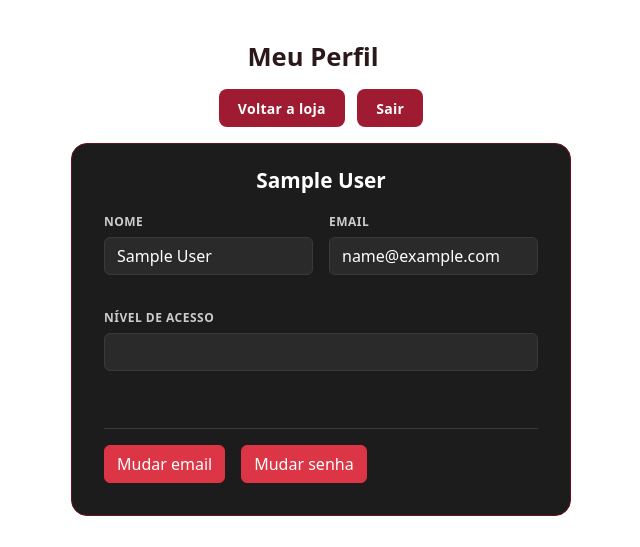
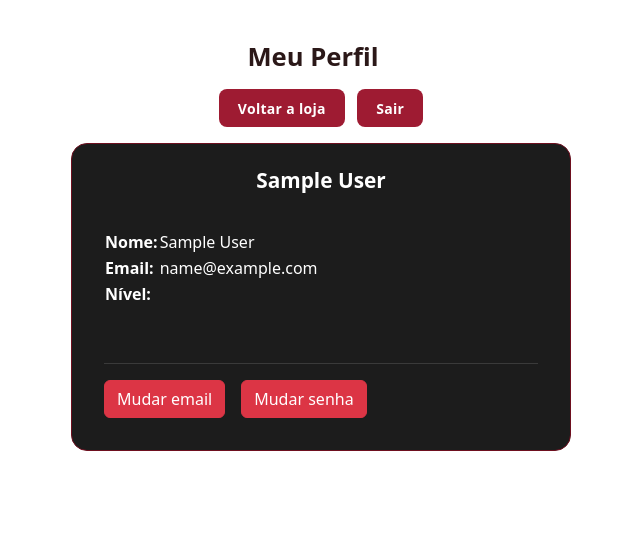
Before and after one commit to DanielKuhnDeAraujo/Crimsom-Site, a PHP site: page /verusuario.php in a window 1280 px wide. Shown: the part 60-607 px from the top of the page, without its empty margins (319-959 px from the left). Run offline with PHP 8.4, Linux system fonts and the light colour scheme; the visitor is signed in with stand-in values (Sample User, id 1).

Commit message:
mudanças no desing, mas vou melhorar mais depois.

```diff
--- a/verusuario.php
+++ b/verusuario.php
@@ -335,10 +335,33 @@ session_start(); ?>
                 <!-- Informações da carta (direita) -->
                 <div class="carta-info-panel form-wrap">
                     <h5 class="form-title"> <?= htmlspecialchars($NOME) ?>
-                    <span class="badge bg-secondary"><?= htmlspecialchars($NIVEL) ?></span>
+                        <span class="badge bg-secondary"><?= htmlspecialchars($NIVEL) ?></span>
                     </h5>
 
                     <div class="perfil-campos" style="display: flex; flex-wrap: wrap; gap: 1rem; margin-bottom: 1.5rem;">
+                        <table class="mb-3 mt-3">
+                            <tr class="">
+                                <th class="text-white">Nome:</th>
+                                <td class="text-white">
+                                    <?= htmlspecialchars($NOME) ?>
+                                </td>
+                            </tr>
+                            <tr >
+                                <th class="text-white">Email:</th>
+                                <td class="text-white">
+                                    <?= htmlspecialchars($EMAIL) ?>
+                                </td>
+                            </tr>
+                            <tr>
+                                <th class="text-white">Nível:</th>
+                                <td class="text-white">
+                                    <?= htmlspecialchars($NIVEL) ?>
+                                </td>
+                            </tr>
+                        </table>
+                    </div>
+
+                    <!--<div class="perfil-campos" style="display: flex; flex-wrap: wrap; gap: 1rem; margin-bottom: 1.5rem;">
                         <div class="form-group" style="flex: 1; min-width: 140px;">
                             <label>Nome</label>
                             <div class="form-static"><?= htmlspecialchars($NOME ?? '') ?></div>
@@ -351,7 +374,7 @@ session_start(); ?>
                             <label>Nível de acesso</label>
                             <div class="form-static"><?= htmlspecialchars($NIVEL ?? 'user') ?></div>
                         </div>
-                    </div>
+                    </div> -->
 
                     <div class="form-divider"></div>
 
```
